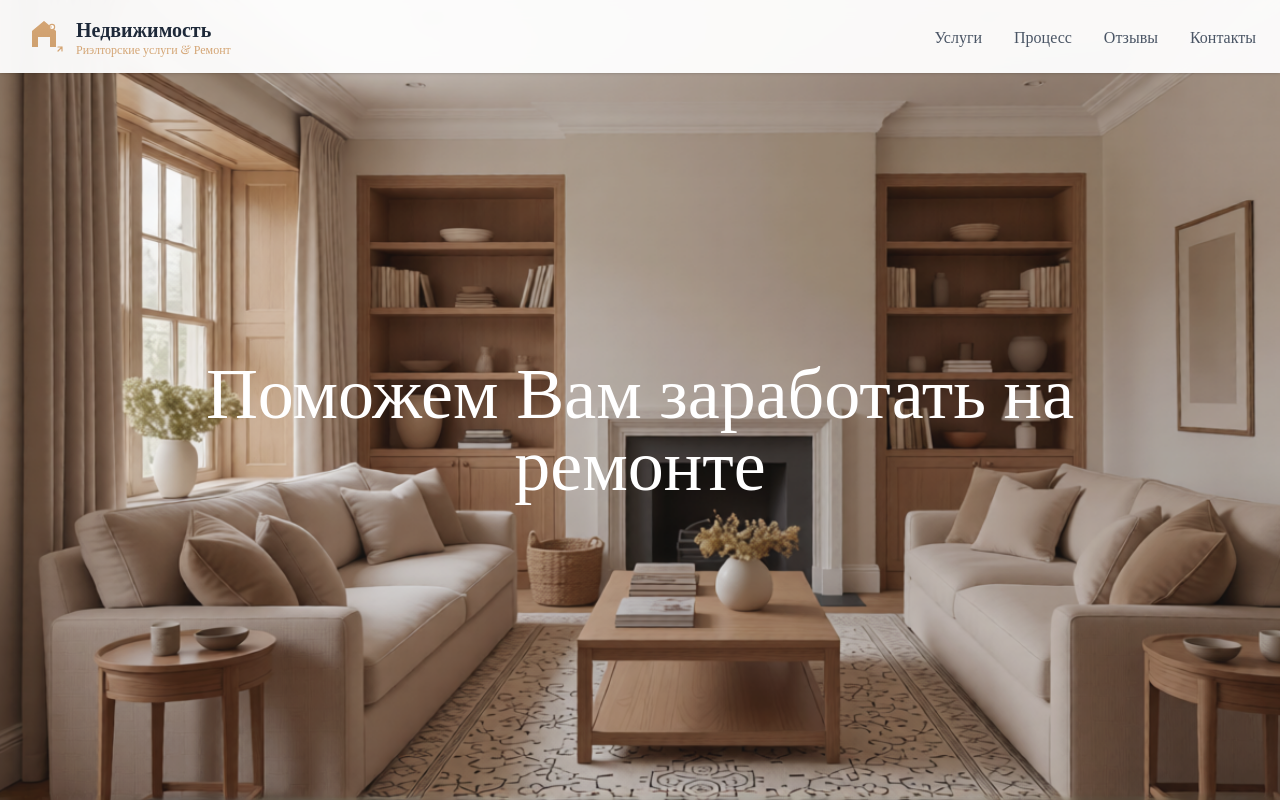
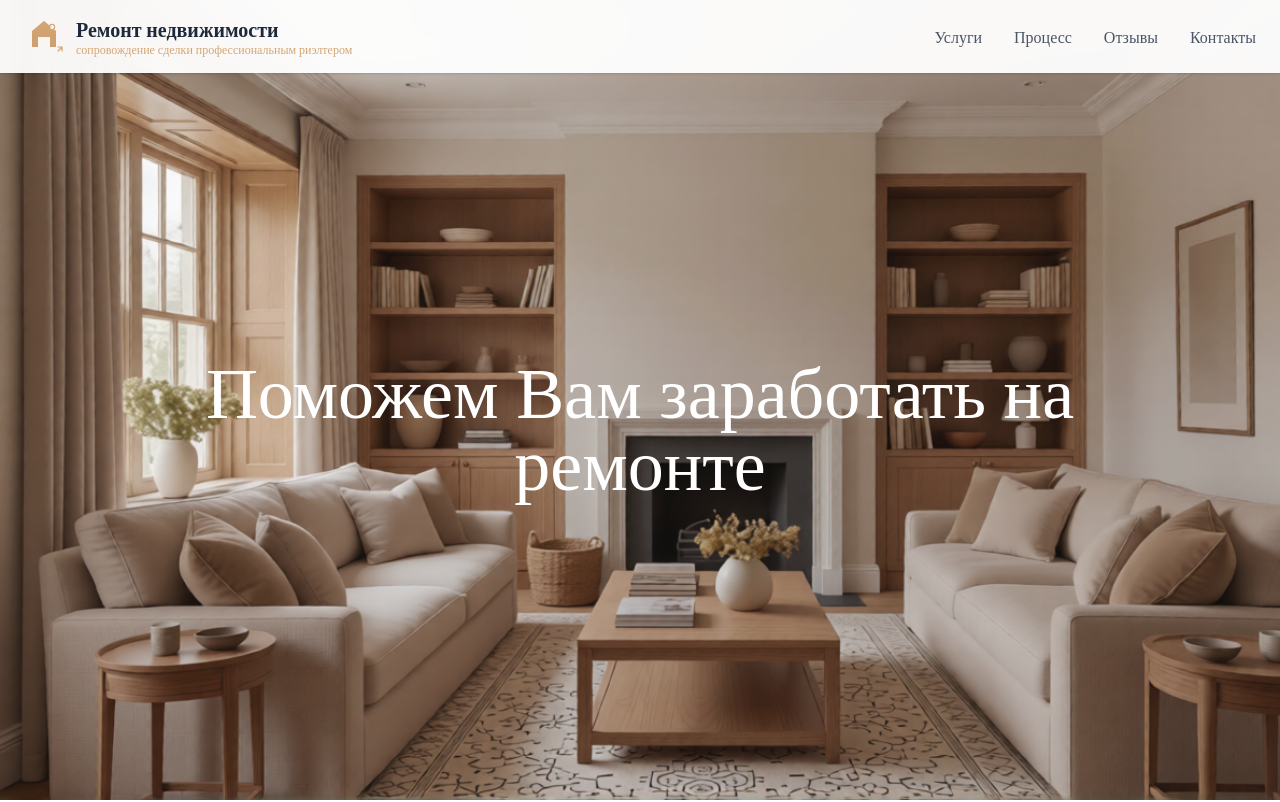
Before and after one commit to kirillqwerty/renovation, a React (Vite) app: page / in a window 1280 px wide. Shown: the top 802 px of the page. Built offline with nearby package versions, Linux system fonts and the light colour scheme; a web font is replaced by a local one.

Commit message:
Add notif in tg

```diff
--- a/package.json
+++ b/package.json
@@ -42,6 +42,7 @@
     "@radix-ui/react-toggle": "1.1.2",
     "@radix-ui/react-toggle-group": "1.1.2",
     "@radix-ui/react-tooltip": "1.1.8",
+    "axios": "^1.13.6",
     "class-variance-authority": "0.7.1",
     "clsx": "2.1.1",
     "cmdk": "1.1.1",
--- a/src/app/components/Contact.tsx
+++ b/src/app/components/Contact.tsx
@@ -1,6 +1,7 @@
 import { useState } from "react";
 import { motion } from "motion/react";
 import { Send } from "lucide-react";
+import axios from "axios";
 
 export function Contact() {
   const [formData, setFormData] = useState({
@@ -11,11 +12,38 @@ export function Contact() {
     message: "",
   });
 
-  // const handleSubmit = (e: React.FormEvent) => {
-  //   e.preventDefault();
-  //   // Здесь будет обработка отправки формы
-  //   alert("Спасибо! Мы свяжемся с вами в ближайшее время.");
-  // };
+  const handleSubmit = (e: React.FormEvent) => {
+    const sendMessage = async (chatId: string | number, botToken: string) => {
+      try {
+        const response = await axios.post(
+          `https://api.telegram.org/bot${botToken}/sendMessage`,
+          {
+            chat_id: chatId,
+            text: generateText(),
+          },
+        );
+
+        console.log("Message sent:", response.data);
+      } catch (error) {
+        console.error("Error sending message:", error);
+      }
+    };
+
+    const generateText = function () {
+      return `ЗАЯВКА\nКлиент: ${formData.name}\nТелефон: ${formData.phone}\n${formData.email ? "Email: " + formData.email + "\n" : ""}Тип услуги: ${formData.service}\n${formData.message ? "Примечание: " + formData.message : ""}`;
+    };
+
+    sendMessage(
+      7870088819,
+      "8657773985:AAE4cyFVpzajsreazkK-V-SPtvDTvoYyVPk",
+    ).then();
+
+    console.log(formData);
+
+    e.preventDefault();
+    // Здесь будет обработка отправки формы
+    alert("Спасибо! Мы свяжемся с вами в ближайшее время.");
+  };
 
   const handleChange = (
     e: React.ChangeEvent<
@@ -70,7 +98,9 @@ export function Contact() {
               </div>
               <div>
                 <h3 className="font-medium text-gray-800 mb-2">Адрес</h3>
-                <p className="text-gray-600">г. Минск, ул. Октябрьская, д. 10</p>
+                <p className="text-gray-600">
+                  г. Минск, ул. Октябрьская, д. 10
+                </p>
               </div>
               <div>
                 <h3 className="font-medium text-gray-800 mb-2">Режим работы</h3>
@@ -81,7 +111,7 @@ export function Contact() {
           </motion.div>
 
           {/* Right side - Form */}
-          {/* <motion.div
+          <motion.div
             initial={{ opacity: 0, x: 30 }}
             whileInView={{ opacity: 1, x: 0 }}
             viewport={{ once: true }}
@@ -93,7 +123,10 @@ export function Contact() {
             </h3>
             <form onSubmit={handleSubmit} className="space-y-6">
               <div>
-                <label htmlFor="name" className="block text-sm text-gray-700 mb-2">
+                <label
+                  htmlFor="name"
+                  className="block text-sm text-gray-700 mb-2"
+                >
                   Ваше имя *
                 </label>
                 <input
@@ -109,7 +142,10 @@ export function Contact() {
               </div>
 
               <div>
-                <label htmlFor="phone" className="block text-sm text-gray-700 mb-2">
+                <label
+                  htmlFor="phone"
+                  className="block text-sm text-gray-700 mb-2"
+                >
                   Телефон *
                 </label>
                 <input
@@ -125,7 +161,10 @@ export function Contact() {
               </div>
 
               <div>
-                <label htmlFor="email" className="block text-sm text-gray-700 mb-2">
+                <label
+                  htmlFor="email"
+                  className="block text-sm text-gray-700 mb-2"
+                >
                   Email
                 </label>
                 <input
@@ -140,7 +179,10 @@ export function Contact() {
               </div>
 
               <div>
-                <label htmlFor="service" className="block text-sm text-gray-700 mb-2">
+                <label
+                  htmlFor="service"
+                  className="block text-sm text-gray-700 mb-2"
+                >
                   Тип услуги *
                 </label>
                 <select
@@ -151,14 +193,19 @@ export function Contact() {
                   onChange={handleChange}
                   className="w-full px-4 py-3 bg-white border border-gray-200 rounded-lg focus:outline-none focus:ring-2 focus:ring-[#D4A574] transition-all"
                 >
-                  <option value="investment">Инвестиционный ремонт</option>
-                  <option value="personal">Ремонт для жизни</option>
-                  <option value="consultation">Консультация</option>
+                  <option value="Инвестиционный ремонт">
+                    Инвестиционный ремонт
+                  </option>
+                  <option value="Ремонт для жизни">Ремонт для жизни</option>
+                  <option value="Консультация">Консультация</option>
                 </select>
               </div>
 
               <div>
-                <label htmlFor="message" className="block text-sm text-gray-700 mb-2">
+                <label
+                  htmlFor="message"
+                  className="block text-sm text-gray-700 mb-2"
+                >
                   Сообщение
                 </label>
                 <textarea
@@ -186,7 +233,7 @@ export function Contact() {
                 Нажимая кнопку, вы соглашаетесь с политикой конфиденциальности
               </p>
             </form>
-          </motion.div> */}
+          </motion.div>
         </div>
       </div>
     </section>
--- a/src/app/components/Footer.tsx
+++ b/src/app/components/Footer.tsx
@@ -17,10 +17,10 @@ export function Footer() {
               <Logo className="w-10 h-10" />
               <div className="flex flex-col">
                 <span className="text-xl font-semibold leading-tight">
-                  Недвижимость
+                  Ремонт недвижимости
                 </span>
                 <span className="text-xs text-[#D4A574] font-medium">
-                  Риэлторские услуги & Ремонт
+                  сопровождение сделки профессиональным риэлтером
                 </span>
               </div>
             </motion.a>
--- a/src/app/components/Navbar.tsx
+++ b/src/app/components/Navbar.tsx
@@ -23,10 +23,10 @@ export function Navbar() {
             <Logo className="w-10 h-10" />
             <div className="flex flex-col">
               <span className="text-xl font-semibold text-gray-800 leading-tight">
-                Недвижимость
+                Ремонт недвижимости
               </span>
               <span className="text-xs text-[#D4A574] font-medium">
-                Риэлторские услуги & Ремонт
+                сопровождение сделки профессиональным риэлтером
               </span>
             </div>
           </motion.a>
--- a/src/app/components/Services.tsx
+++ b/src/app/components/Services.tsx
@@ -220,14 +220,14 @@ export function Services() {
                   </div>
                 </div>
               </div>
-              {/*
+
               <motion.button
                 whileHover={{ scale: 1.05 }}
                 whileTap={{ scale: 0.95 }}
                 className="px-8 py-4 bg-[#8B7355] text-white rounded-full hover:bg-[#7A6348] transition-colors shadow-lg"
               >
                 Заказать консультацию
-              </motion.button> */}
+              </motion.button>
             </div>
           </div>
         </motion.div>
```
Also changed, not shown: 8 other files (tests, documents, lock files or other folders).
